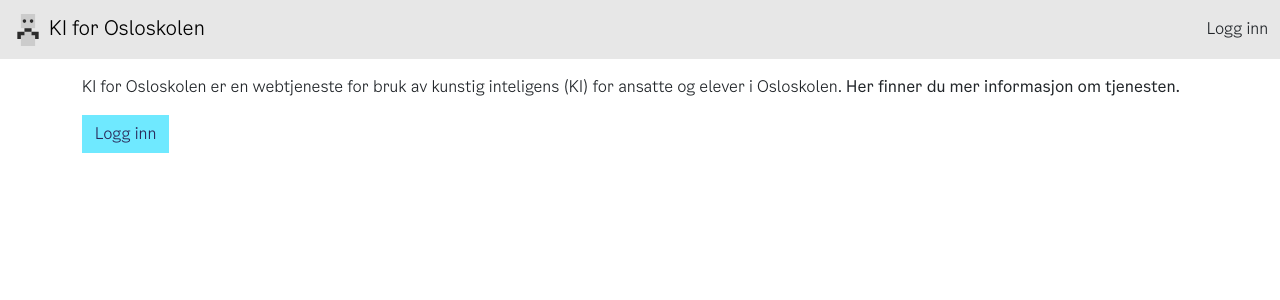
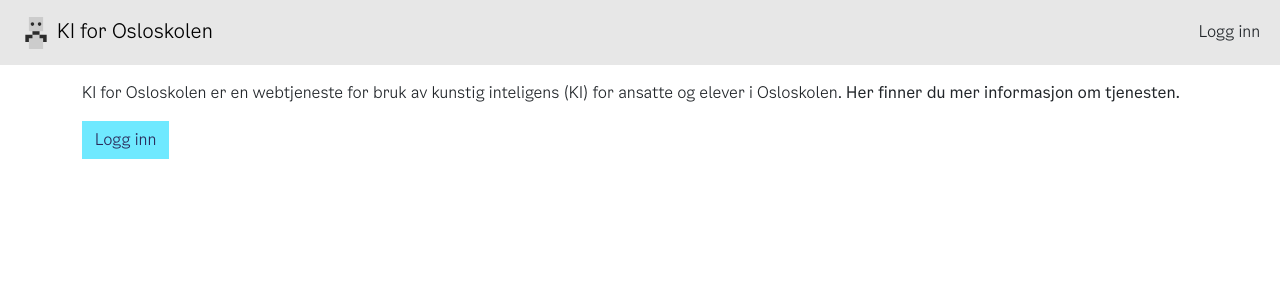
Before and after one commit to Oslo-kommune-Utdanningsetaten/ki, a Flask app: page / in a window 1280 px wide. Shown: the top 300 px of the page. Run offline with Flask 3, Linux system fonts and the light colour scheme; some libraries are stand-ins or nearby versions.

Commit message:
småting

```diff
--- a/app/main/models.py
+++ b/app/main/models.py
@@ -16,7 +16,7 @@
 class Bot(db.Model):
     bot_nr = db.Column(db.Integer, primary_key=True)
     title = db.Column(db.String(20))
-    ingress = db.Column(db.String(100))
+    ingress = db.Column(db.Text)
     prompt = db.Column(db.Text)
     model = db.Column(db.String(20))
     accesses = db.relationship('BotAccess', backref='bot')
--- a/app/templates/bot.html
+++ b/app/templates/bot.html
@@ -28,7 +28,7 @@
       </ul>
     </div>
     <div id="input_line" class="mt-3">
-      <textarea type="text" rows="5" v-model="message" class="form-control" placeholder="skriv her" @keypress.enter="sendMessage()"></textarea>
+      <textarea type="text" rows="5" v-model="message" class="form-control" placeholder="Start samtalen ved å skrive her. Ikke legg inn personlige opplysninger." @keypress.enter="sendMessage()"></textarea>
       <div class="card">
       <div class="card-body bg-body-tertiary">
         <button class="btn oslo-btn-primary" type="button" id="button-send" @click="sendMessage()">Send</button>
--- a/app/templates/header.html
+++ b/app/templates/header.html
@@ -4,19 +4,19 @@
   <header>
     <nav class="navbar navbar-expand-lg oslo-bg-light">
       <div class="container-fluid">
-        <a class="navbar-brand" href="{{url_for('main.index')}}">
+        <a class="navbar-brand flex-grow-1 p-2" href="{{url_for('main.index')}}">
           <img src="{{ url_for('static', filename='img/oslobot.svg') }}" width="32" height="32" alt="KI">
           KI for Osloskolen
         </a>
         {% if g.logged_on %}
-        <div class="d-flex">
+        <div class="p-2">
             <a href="#">Om tjenesten</a>
         </div>
-        <div class="d-flex">
+        <div class="p-2">
             <a href="{{url_for('auth.logout')}}">Logg ut </a>
         </div>
         {% else %}
-        <div class="d-flex">
+        <div class="p-2">
             <a href="{{url_for('auth.feidelogin')}}">Logg inn </a>
         </div>
         {% endif %}
--- a/app/templates/index.html
+++ b/app/templates/index.html
@@ -21,7 +21,6 @@
           </div>
           <div class="card-body">
             <h5 class="card-title">{{ bot.title }}</h5>
-            <p class="card-text">{{ bot.ingress }}</p>
             <a href="{{url_for('main.bot', bot_nr=bot.bot_nr)}}" class="btn oslo-btn-primary">Åpne</a>
             {% if g.admin %}
               <a href="{{url_for('main.adminbot', bot_nr=bot.bot_nr)}}" class="btn oslo-btn-secondary">Rediger</a>
```
Also changed, not shown: app/static/img/user.svg.
